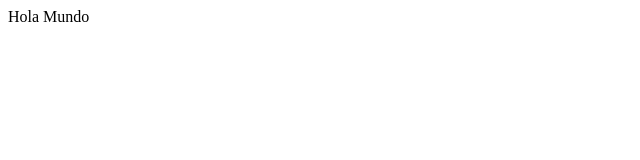
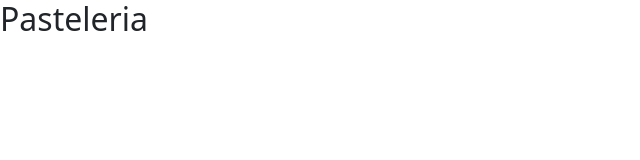
Before and after one commit to lx02673/pasteleriaLeo, a plain HTML site: page index.html in a window 1280 px wide. Shown: the whole page, without its empty margins (0-640 px from the left). Drawn offline with nearby package versions, Linux system fonts and the light colour scheme.

Commit message:
comienzoDeEstructura

```diff
--- a/assets/css/style.css
+++ b/assets/css/style.css
@@ -2,3 +2,7 @@ html, body {
   height: 100%;
   width: 100%;
 }
+
+h1 {
+  font-size: 2em;
+}
--- a/index.html
+++ b/index.html
@@ -1,17 +1,21 @@
 <!DOCTYPE html>
-<html>
-
+<html lang="en">
   <head>
     <meta charset="utf-8">
-  <meta name="viewport" content="width=device-width">
+    <meta http-equiv="X-UA-Compatible" content="IE=edge">
+    <meta name="viewport" content="width=device-width, initial-scale=1.0">
     <title>Pasterleria Leo</title>
+    <link href="https://cdnjs.cloudflare.com/ajax/libs/bootstrap/5.2.2/css/bootstrap.min.css" rel="stylesheet" type="text/css" />
     <link href="assets/css/style.css" rel="stylesheet" type="text/css" />
   </head>
 
   <body>
-  Hola Mundo
     <script src="https://cdnjs.cloudflare.com/ajax/libs/bootstrap/5.2.2/js/bootstrap.min.js"></script>
     <script src="assets/js/script.js"></script>
+
+    <header>
+      <h1>Pasteleria</h1>
+   </header>
 
   </body>
 
```
Lines whose indentation alone changed are shown as unchanged.
